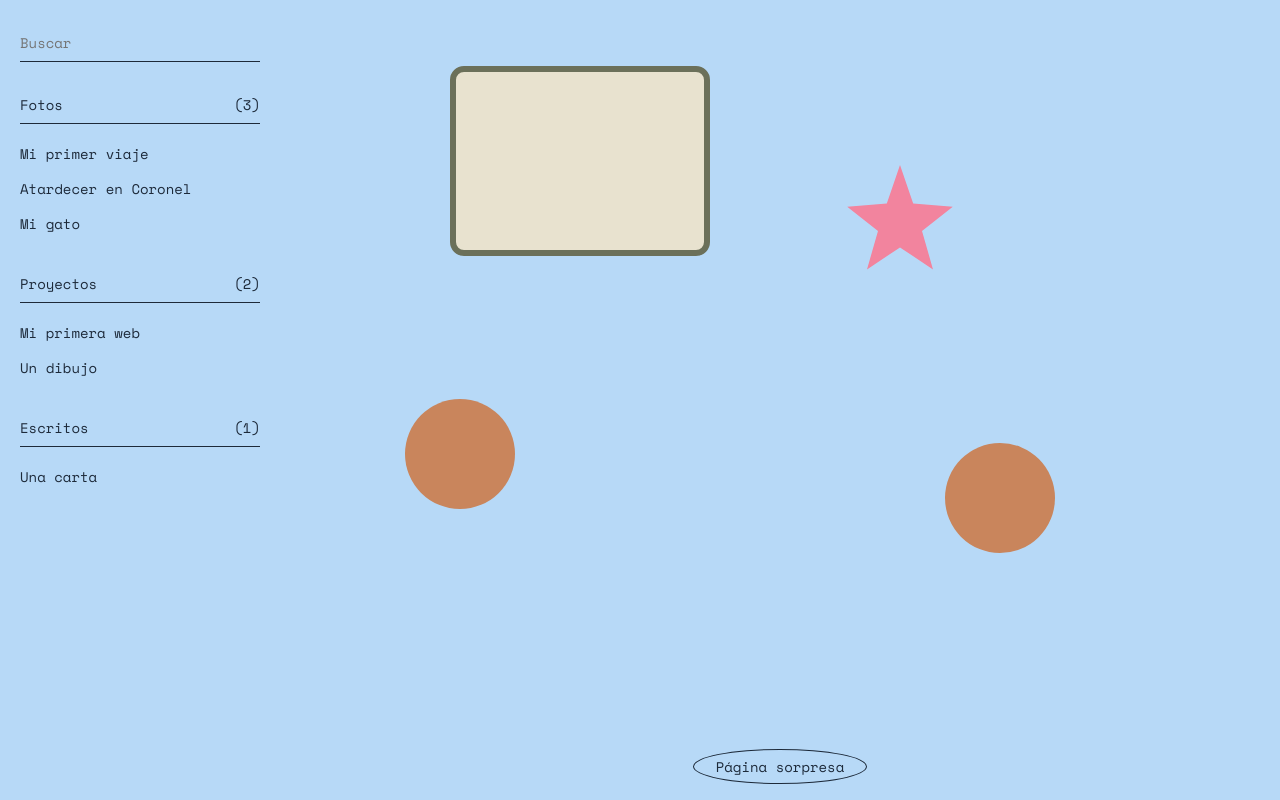
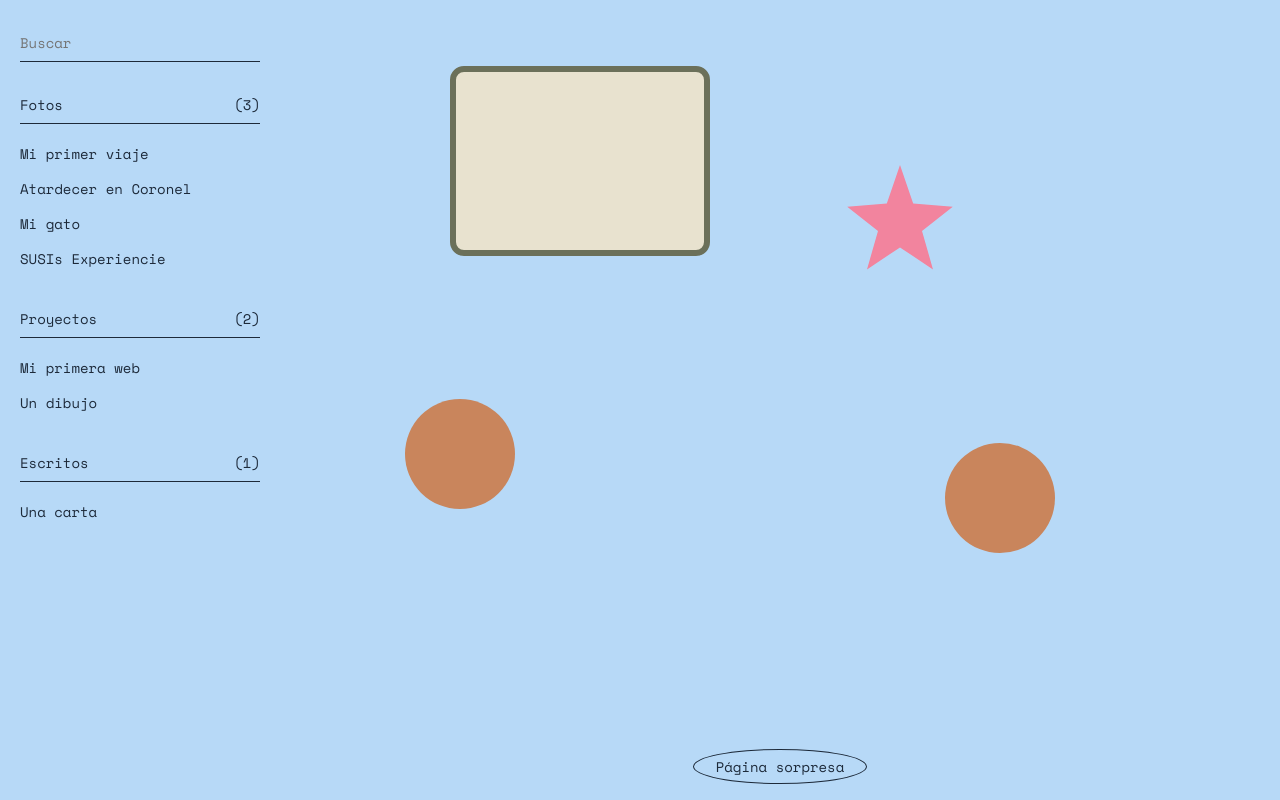
Before and after one commit to Soficonhacks/Soficonhacks.github.io-, a plain HTML site: page index.html in a window 1280 px wide. Drawn offline with nearby package versions, Linux system fonts and the light colour scheme.

Commit message:
Update index.html

```diff
--- a/index.html
+++ b/index.html
@@ -19,6 +19,7 @@
         <li><a href="paginas/foto1.html">Mi primer viaje</a></li>
         <li><a href="paginas/foto2.html">Atardecer en Coronel</a></li>
         <li><a href="paginas/foto3.html">Mi gato</a></li>
+        <li><a href="paginas/foto4.html">SUSIs Experiencie</a></li>
       </ul>
     </section>
 
```
